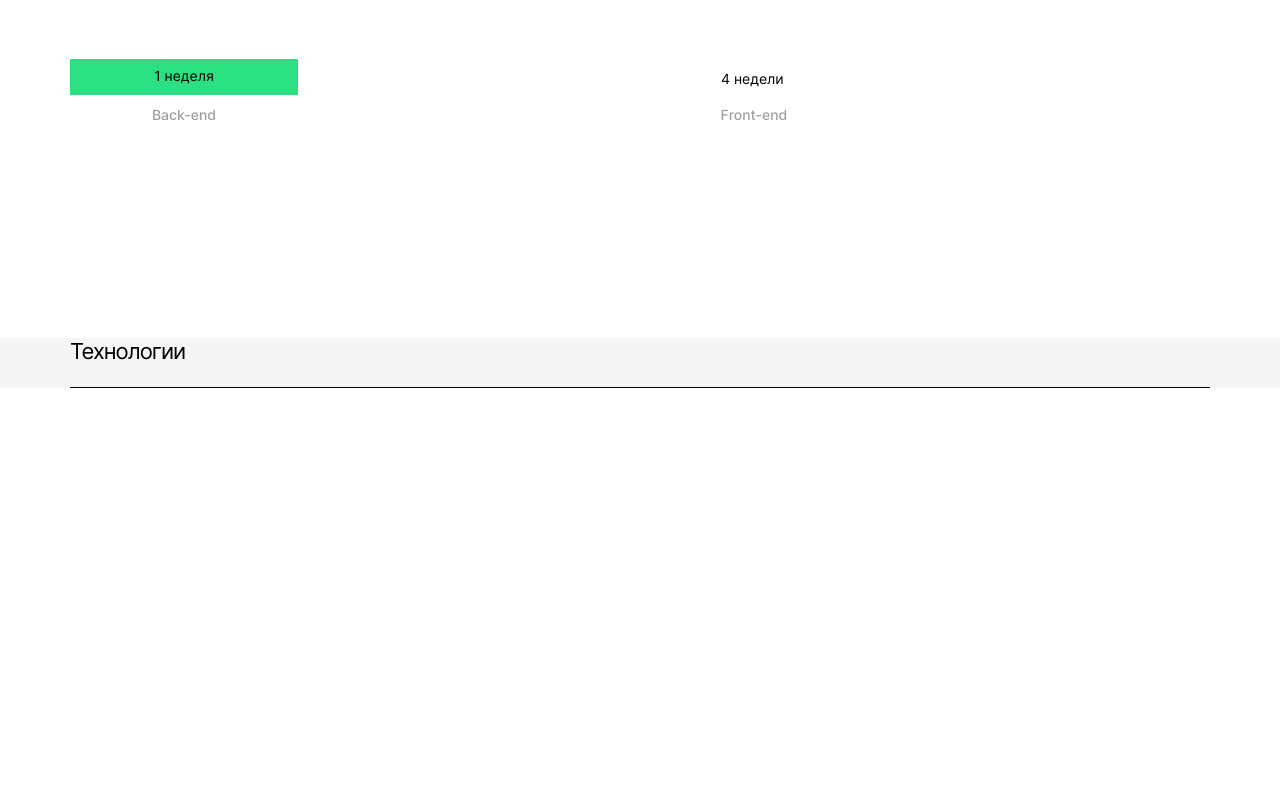
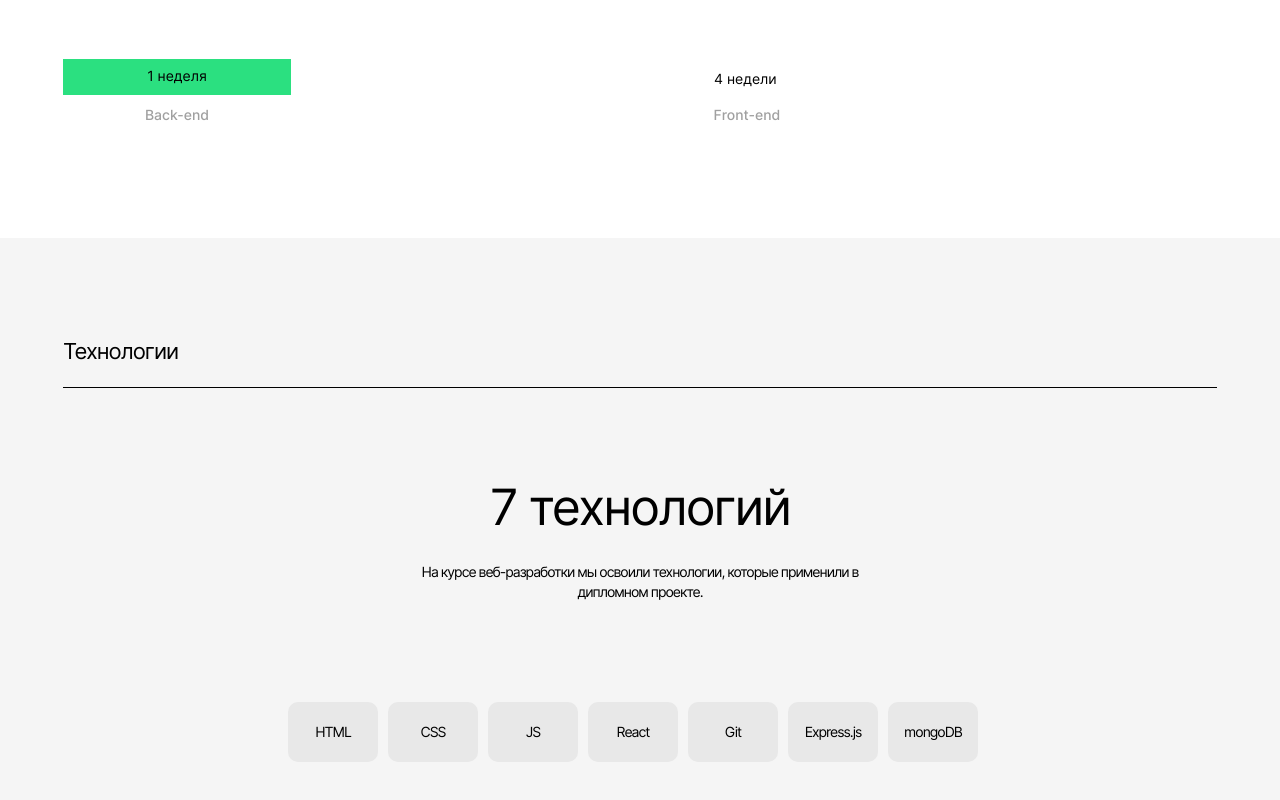
Before and after one commit to AndreiZhura/movies-explorer-frontend, a React (Create React App) app: page / in a window 1280 px wide. Shown: the part 958-1758 px from the top of the page. Before the commit the page ends 1346 px from the top, so only its background shows below. Built offline with nearby package versions, Linux system fonts and the light colour scheme.

Commit message:
7 технологий

```diff
--- a/src/components/AboutProject/AboutProject.js
+++ b/src/components/AboutProject/AboutProject.js
@@ -10,7 +10,7 @@ function AboutProject(props) {
   return (
     <section className="about-project">
       <div className="up-title up-title_project">
-        <h2 className="up-title__text">О проекте</h2>
+        <h3 className="up-title__text">О проекте</h3>
       </div>
       <div className="about-project__container">
         <h3 className="about-project__title">Дипломный проект включал 5 этапов</h3>
--- a/src/components/Techs/Techs.css
+++ b/src/components/Techs/Techs.css
@@ -1,3 +1,50 @@
 .tekhnologies {
     background-color: #F5F5F5;
+    padding-top: 100px;
+    display: flex;
+    flex-direction: column;
 }
+.tekhnologies__title {
+    text-align: center;
+    font-weight: 400;
+    font-size: 50px;
+    line-height: 58px;
+    letter-spacing: -2px;
+    margin-top: 0px;
+    margin-bottom: 26px;
+}
+.tekhnologies__subtitle {
+    text-align: center;
+    font-weight: 400;
+    font-size: 14px;
+    line-height: 20px;
+    letter-spacing: -1px;
+    width: 460px;
+    align-self: center;
+    margin-top: 0px;
+    margin-bottom: 100px;
+}
+.tekhnologies__lists {
+    list-style-type: none;
+    display: flex;
+    justify-content: center;
+    margin-top: 0px;
+    margin-bottom: 100px;
+    margin-left: 295px;
+    margin-right: 309px;
+    padding-left: 0px;
+    gap: 10px;
+}
+.tekhnologies__list {
+    width: 90px;
+    height: 60px;
+    border-radius: 10px;
+    background-color: #E8E8E8;
+    display: flex;
+    align-items: center;
+    justify-content: center;
+    font-weight: 400;
+    font-size: 14px;
+    line-height: 16.94px;
+    letter-spacing: -1px;
+}
--- a/src/components/Techs/Techs.js
+++ b/src/components/Techs/Techs.js
@@ -10,8 +10,19 @@ function Techs(props) {
   return (
     <section className="tekhnologies">
       <div className="up-title up-title_tekhnologies">
-        <h2 className="up-title__text">Технологии</h2>
+        <h3 className="up-title__text">Технологии</h3>
       </div>
+      <h2 className="tekhnologies__title">7 технологий</h2>
+      <p className="tekhnologies__subtitle">На курсе веб-разработки мы освоили технологии, которые применили в дипломном проекте.</p>
+      <ul className="tekhnologies__lists">
+        <li className="tekhnologies__list"> HTML</li>
+        <li className="tekhnologies__list"> CSS</li>
+        <li className="tekhnologies__list"> JS</li>
+        <li className="tekhnologies__list"> React</li>
+        <li className="tekhnologies__list"> Git</li>
+        <li className="tekhnologies__list"> Express.js</li>
+        <li className="tekhnologies__list">mongoDB</li>
+      </ul>
     </section>
   );
 }
--- a/src/components/joint/up-title.css
+++ b/src/components/joint/up-title.css
@@ -5,12 +5,10 @@
 .up-title_project {
     margin: 110px 70px 0 70px;
 }
-.up-title_project {
-    margin: 110px 70px 0 70px;
-}
+
 
 .up-title_tekhnologies {
-    margin: 100px 70px 0 70px;
+    margin: 0px 70px 90px 70px;
 }
 
 .up-title__text {
```
